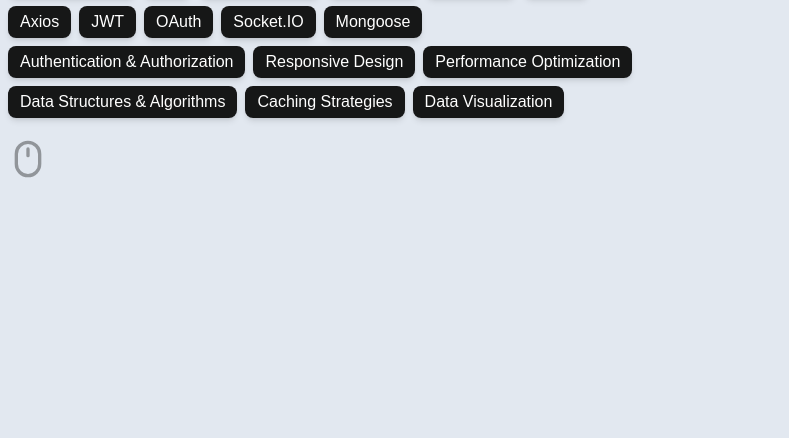
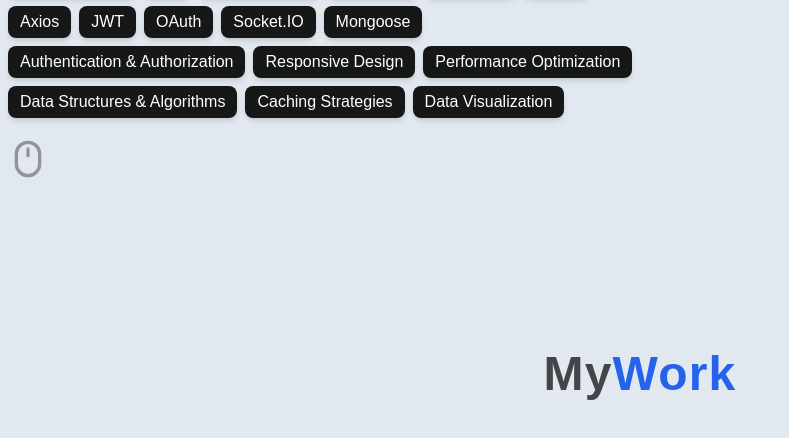
Before and after one commit to nishanbudhathoki2266/framer-rnd, a Next.js app in the folder next-framer/: page / in a window 1280 px wide. Shown: the part 925-1363 px from the top of the page, without its empty margins (0-789 px from the left). Built offline with nearby package versions, Linux system fonts and the light colour scheme; a web font is replaced by a local one.

Commit message:
Added a basic portfolio section

```diff
--- a/next-framer/src/app/page.jsx
+++ b/next-framer/src/app/page.jsx
@@ -1,11 +1,13 @@
-import AboutPage from "@/components/About";
+import About from "@/components/About";
 import Hero from "@/components/Hero";
+import Portfolio from "@/components/portfolio";
 
 const Home = () => {
   return (
     <main className="min-h-[300dvh] bg-slate-200">
       <Hero />
-      <AboutPage />
+      <About />
+      <Portfolio />
     </main>
   );
 };
--- a/next-framer/src/components/About.jsx
+++ b/next-framer/src/components/About.jsx
@@ -1,6 +1,6 @@
 "use client";
 
-import React, { useRef } from "react";
+import React, { useRef, useState } from "react";
 import SectionContainer from "./containers/SectionContainer";
 import { motion, useInView } from "framer-motion";
 import Container from "./containers/Container";
@@ -8,11 +8,13 @@ import styles from "./About.module.css";
 import SkillCard from "./SkillCard";
 import { LuMouse } from "react-icons/lu";
 
-const AboutPage = () => {
+const About = () => {
   const skillsRef = useRef(null);
   const aboutRef = useRef(null);
 
   const isSKillsDivInView = useInView(skillsRef);
+
+  const [hoveredIndex, setHoveredIndex] = useState(null);
 
   return (
     <SectionContainer id="about" className="py-20 flex justify-center">
@@ -42,9 +44,13 @@ const AboutPage = () => {
             await, and I'm here to explore and create. Let's build the future
             together!
           </p>
+
+          {/* Skills */}
           <div
             className={`w-full flex flex-col gap-2 transition-all delay-100 duration-200 ${
-              isSKillsDivInView ? "translate-x-0" : "-translate-x-40"
+              isSKillsDivInView
+                ? "translate-x-0 opacity-100"
+                : "-translate-x-40 opacity-0"
             }`}
             ref={skillsRef}
           >
@@ -85,6 +91,7 @@ const AboutPage = () => {
                 <SkillCard key={skill} skill={skill} />
               ))}
             </div>
+
             {/* Mouse scroll  */}
             <motion.span
               className="mt-6"
@@ -107,4 +114,4 @@ const AboutPage = () => {
   );
 };
 
-export default AboutPage;
+export default About;
--- /dev/null
+++ b/next-framer/src/components/Portfolio.jsx
@@ -0,0 +1,23 @@
+"use client";
+
+import React from "react";
+import SectionContainer from "./containers/SectionContainer";
+import { motion } from "framer-motion";
+import Container from "./containers/Container";
+
+const Portfolio = () => {
+  return (
+    <SectionContainer id="about" className="py-20 flex justify-center">
+      <Container className="px-2">
+        <motion.div className="flex flex-col justify-center items-center gap-8">
+          <h1 className="text-5xl font-extrabold tracking-wide text-black/70">
+            My
+            <span className="text-blue-600">Work</span>
+          </h1>
+        </motion.div>
+      </Container>
+    </SectionContainer>
+  );
+};
+
+export default Portfolio;
--- a/next-framer/src/components/SkillCard.jsx
+++ b/next-framer/src/components/SkillCard.jsx
@@ -1,11 +1,22 @@
 "use client";
 import React from "react";
+import { motion } from "framer-motion";
 
 const SkillCard = ({ skill }) => {
   return (
-    <div className="bg-black/90 inline px-3 py-1 text-white rounded-lg shadow-md">
+    <motion.div
+      animate={{
+        opacity: [0, 1],
+        transition: {
+          staggerChildren: 1,
+          duration: 1,
+          ease: "easeInOut",
+        },
+      }}
+      className="bg-black/90 inline px-3 py-1 text-white rounded-lg shadow-md"
+    >
       {skill}
-    </div>
+    </motion.div>
   );
 };
 
```
